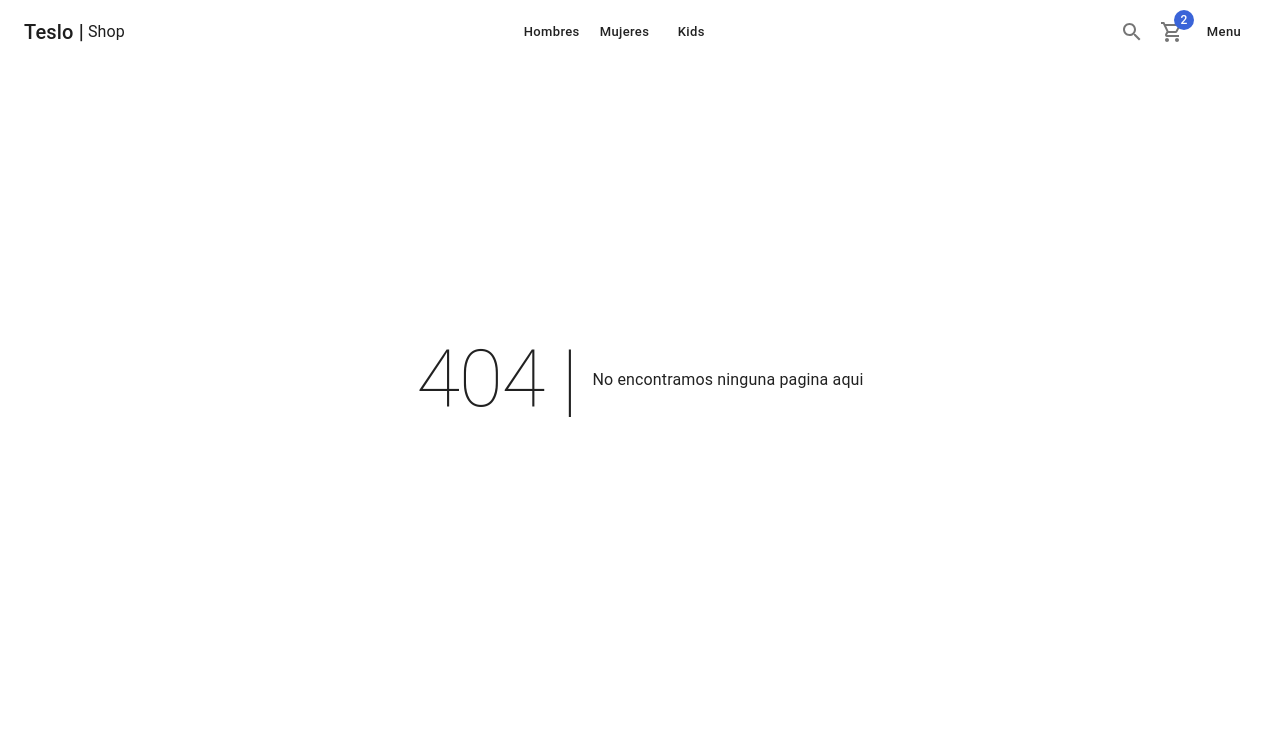
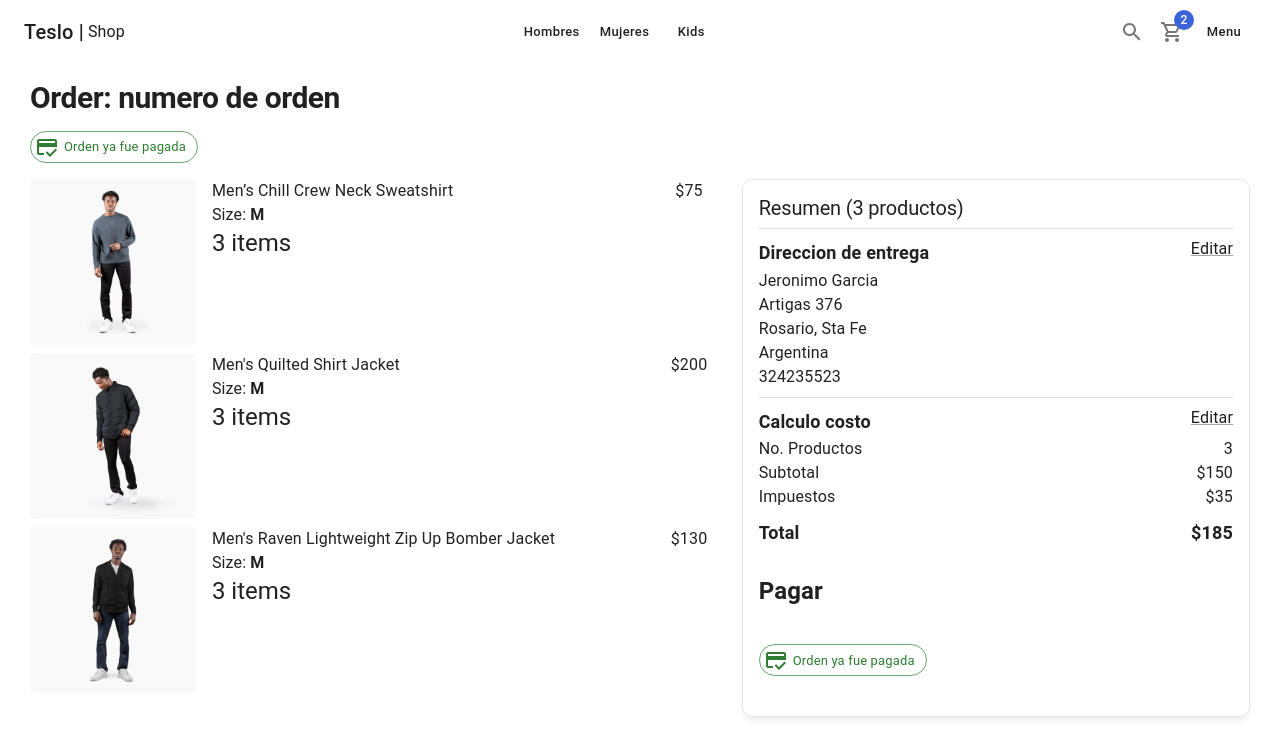
Before and after one commit to jeronimogarcia/Teslo-shop, a Next.js app: page /orders/1 in a window 1280 px wide. Before the commit this address had no page. Shown: the top 756 px of the page. Built offline with nearby package versions, Linux system fonts and the light colour scheme.

Commit message:
Pagina de pago

```diff
--- /dev/null
+++ b/pages/orders/[id].tsx
@@ -0,0 +1,101 @@
+import {
+  Box,
+  Button,
+  Card,
+  CardContent,
+  Chip,
+  Divider,
+  Grid,
+  Link,
+  Typography,
+} from "@mui/material";
+import { CartList, OrderSummary } from "../../components/cart";
+import { ShopLayout } from "../../components/layouts";
+import NextLink from "next/link";
+import {
+  CreditCardOffOutlined,
+  CreditScoreOutlined,
+} from "@mui/icons-material";
+
+const OrderPage = () => {
+  return (
+    <ShopLayout
+      title={"Resumen de la orden: numero de orden"}
+      pageDescription={"Resumen de la orden"}
+    >
+      <Typography variant="h1" component="h1">
+        Order: numero de orden
+      </Typography>
+
+      {/* <Chip
+        sx={{ my: 2 }}
+        label="Pendiente de pago"
+        variant="outlined"
+        color="error"
+        icon={<CreditCardOffOutlined />}
+      /> */}
+
+      <Chip
+        sx={{ my: 2 }}
+        label="Orden ya fue pagada"
+        variant="outlined"
+        color="success"
+        icon={<CreditScoreOutlined />}
+      />
+
+      <Grid container>
+        <Grid item xs={12} sm={7}>
+          <CartList />
+        </Grid>
+        <Grid item xs={12} sm={5}>
+          <Card className="summary-card">
+            <CardContent>
+              <Typography variant="h2">Resumen (3 productos)</Typography>
+              <Divider sx={{ my: 1 }} />
+
+              <Box display="flex" justifyContent="space-between">
+                <Typography variant="subtitle1">
+                  Direccion de entrega
+                </Typography>
+                <NextLink href="/checkout/address" passHref legacyBehavior>
+                  <Link underline="always">Editar</Link>
+                </NextLink>
+              </Box>
+
+              <Typography>Jeronimo Garcia</Typography>
+              <Typography>Artigas 376</Typography>
+              <Typography>Rosario, Sta Fe</Typography>
+              <Typography>Argentina</Typography>
+              <Typography>324235523</Typography>
+
+              <Divider sx={{ my: 1 }} />
+
+              <Box display="flex" justifyContent="space-between">
+                <Typography variant="subtitle1">Calculo costo</Typography>
+                <NextLink href="/cart" passHref legacyBehavior>
+                  <Link underline="always">Editar</Link>
+                </NextLink>
+              </Box>
+
+              <OrderSummary />
+
+              <Box sx={{ mt: 3 }}>
+                <h2>Pagar</h2>
+
+                <Chip
+                  sx={{ my: 2 }}
+                  label="Orden ya fue pagada"
+                  variant="outlined"
+                  color="success"
+                  icon={<CreditScoreOutlined />}
+                />
+              </Box>
+            </CardContent>
+          </Card>
+        </Grid>
+      </Grid>
+    </ShopLayout>
+  );
+};
+
+export default OrderPage;
```
